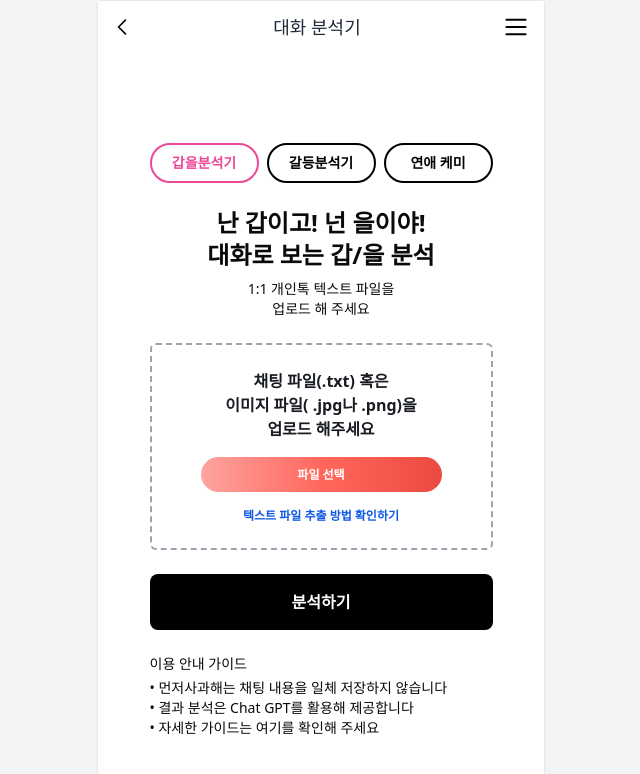
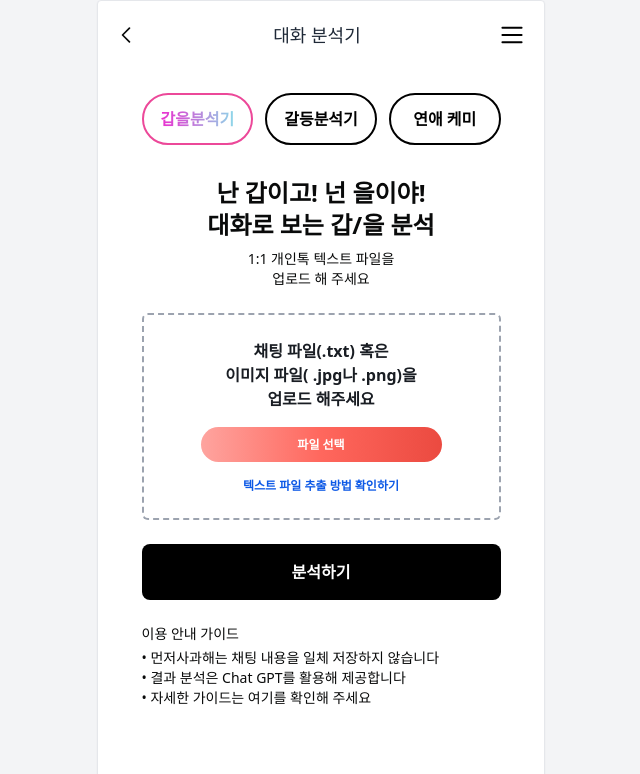
Before and after one commit to imfromkoreah/Applegize, a React (Vite) app in the folder frontend/: page /index in a window 1280 px wide. Shown: the top 774 px of the page, without its empty margins (319-959 px from the left). Built offline with nearby package versions, Linux system fonts and the light colour scheme.

Commit message:
feat: 레이아웃 수정

```diff
--- a/frontend/src/components/TopNav.tsx
+++ b/frontend/src/components/TopNav.tsx
@@ -3,7 +3,7 @@ import SettingIcon from '../assets/hamburger.svg';
 
 export default function TopNav() {
   return (
-    <header className="w-full bg-white px-4 py-3 flex items-center justify-between">
+    <header className="w-full bg- px-5 py-5 flex items-center justify-between">
 
       {/* 왼쪽 벨 아이콘 (버튼으로 클릭 가능) */}
       <button type="button" className="focus:outline-none">
--- a/frontend/src/pages/Page1.tsx
+++ b/frontend/src/pages/Page1.tsx
@@ -1,45 +1,49 @@
-import { useState } from "react";
-import { useNavigate } from "react-router-dom";
+import React, { useState } from "react";
+
+const Page1 = () => {
+  const [selectedTab, setSelectedTab] = useState("tab1");
+  const [file, setFile] = useState<File | null>(null);
 
   const tabs = [
-  { id: "gap", label: "갑을분석기" },
-  { id: "conflict", label: "갈등분석기" },
-  { id: "love", label: "연애 케미" },
+    { id: "tab1", label: "갑을분석기" },
+    { id: "tab2", label: "갈등분석기" },
+    { id: "tab3", label: "연애 케미" },
   ];
 
-const Page1 = () => {
-  const [selectedTab, setSelectedTab] = useState("gap");
-  const navigate = useNavigate();
-
-  const handleTabClick = (id) => {
-    setSelectedTab(id);
+  const handleTabClick = (tabId: string) => {
+    setSelectedTab(tabId);
   };
 
-  const handleFileChange = (event) => {
-    const file = event.target.files[0];
-    if (file) {
-      alert(`파일이 업로드 되었습니다: ${file.name}`);
+  const handleFileChange = (e: React.ChangeEvent<HTMLInputElement>) => {
+    const uploadedFile = e.target.files?.[0];
+    if (uploadedFile) {
+      setFile(uploadedFile);
+      console.log("업로드된 파일:", uploadedFile.name);
     }
   };
 
   const handleAnalyzeClick = () => {
-    navigate("/result");
+    if (!file) {
+      alert("파일을 업로드 해주세요.");
+      return;
+    }
+    // TODO: 파일 분석 로직 추가
+    console.log("분석 시작:", file.name);
   };
 
   return (
-    <div className="w-full min-h-screen flex justify-center items-center bg-[#ffffff]">
-      <div className="w-[375px] h-[700px] bg-white rounded-lg relative flex flex-col items-center px-4 py-6 ">
-
+    <main className="p-2 max-w-[375px] mx-auto">
       {/* 상단 탭 */}
-        <div className="w-full flex gap-2 mb-6">
+      <div className="w-full flex gap-3 mb-8">
         {tabs.map((tab) => (
           <button
             key={tab.id}
             onClick={() => handleTabClick(tab.id)}
             className={`
-                flex-1 px-3 py-2 text-sm font-extrabold rounded-full border-2
-                ${selectedTab === tab.id
-                  ? "text-pink-500 border-pink-500 bg-white"
+              flex-1 px-3 py-3 text-base font-bold rounded-full border-2
+              ${
+                selectedTab === tab.id
+                  ? "border-pink-500 bg-white text-transparent bg-clip-text bg-gradient-to-r from-[#FF07C9] to-[#78FFEF]"
                   : "text-black border-black bg-transparent"
               }
             `}
@@ -107,9 +111,7 @@ const Page1 = () => {
         <div>• 결과 분석은 Chat GPT를 활용해 제공합니다</div>
         <div>• 자세한 가이드는 여기를 확인해 주세요</div>
       </div>
-
-      </div>
-    </div>
+    </main>
   );
 };
 
--- a/frontend/src/pages/Result.tsx
+++ b/frontend/src/pages/Result.tsx
@@ -1,8 +1,7 @@
 const Result = () => {
   return (
-    <div className="w-[375px] h-[700px] flex items-center justify-center text-xl font-bold">
-      분석 결과 페이지입니다!
-    </div>
+
+    <main>ㅎㅇ</main>
   );
 };
 
```
Lines whose indentation alone changed are shown as unchanged.
